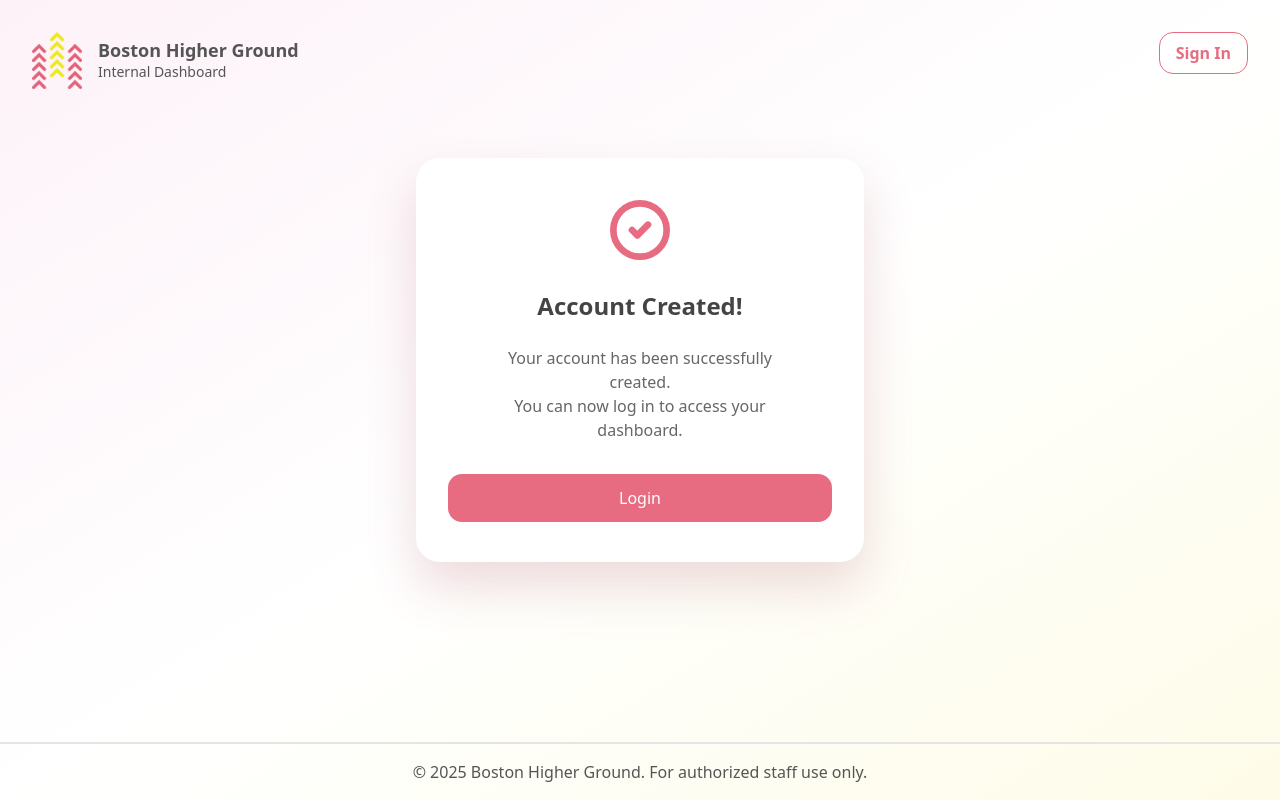
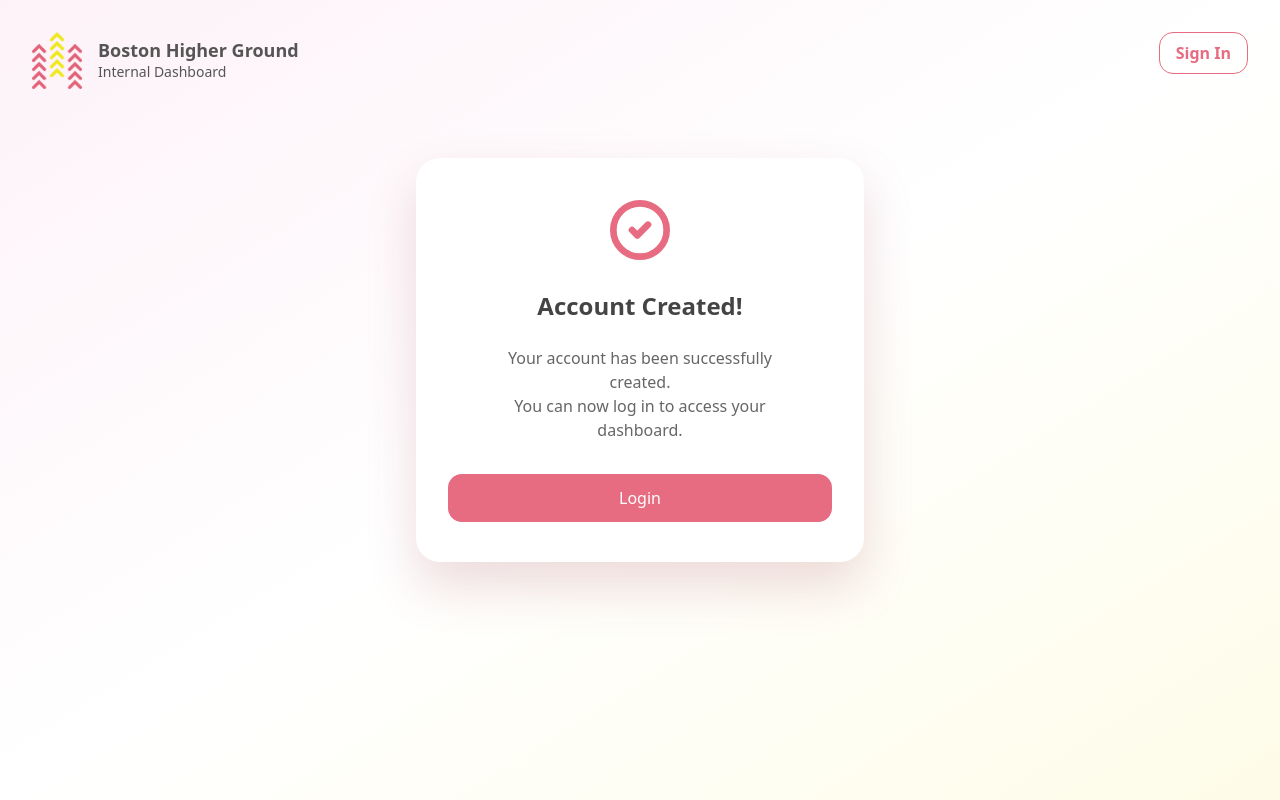
Before and after one commit to JumboCode/bostons-higher-ground, a Next.js app: page /onboarding/account-created in a window 1280 px wide. Built offline with nearby package versions, Linux system fonts and the light colour scheme.

Commit message:
Deleted the line and copyright
Of the page to create your account

```diff
--- a/src/app/onboarding/layout.tsx
+++ b/src/app/onboarding/layout.tsx
@@ -37,10 +37,6 @@ export default function OnboardingLayout({
       {children}
 
       <footer className="absolute bottom-0 w-full py-4">
-        <hr className="my-4 h-0.5 border-t-0 bg-neutral-200" />
-        <p className="text-center text-[#555555] font-extralight">
-          &copy; 2025 Boston Higher Ground. For authorized staff use only.
-        </p>
       </footer>
     </div>
   );
```
